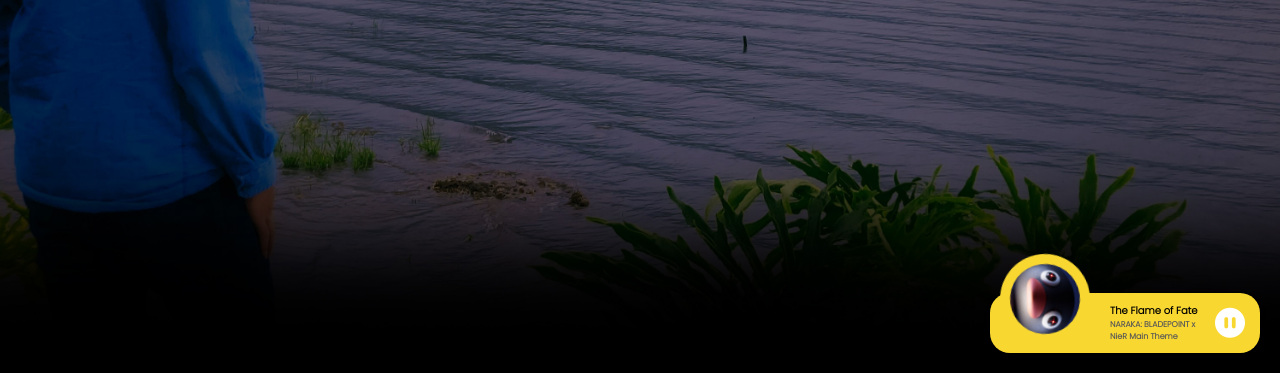
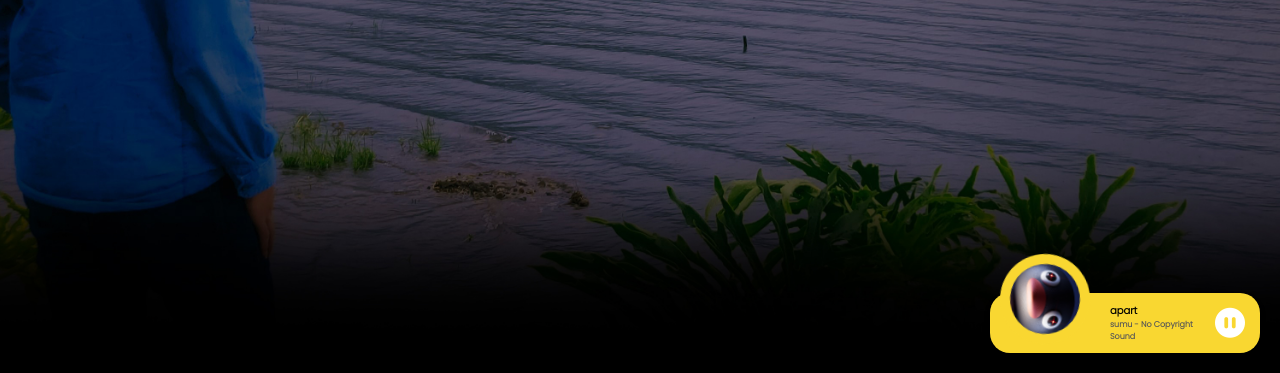
Before and after one commit to AlvitoDian/My-Website, a website: page public/index.html in a window 1280 px wide. Both pictures are taken after a click on the icon 1230 px from the left and 750 px from the top of the page. Shown: the part 427-800 px from the top of the page. Drawn offline with nearby package versions, Linux system fonts and the light colour scheme.

Commit message:
fix: music

```diff
--- a/public/index.html
+++ b/public/index.html
@@ -47,8 +47,8 @@
       </div>
       <div class="music-desc" id="musicTitle">
         <span class="box-text"
-          >The Flame of Fate
-          <p class="box-description">NARAKA: BLADEPOINT x NieR Main Theme</p>
+          >apart
+          <p class="box-description">sumu - No Copyright Sound</p>
         </span>
       </div>
       <i class="fas fa-circle-play icon-play" id="playIcon"></i>
```
Also changed, not shown: 1 other file.
